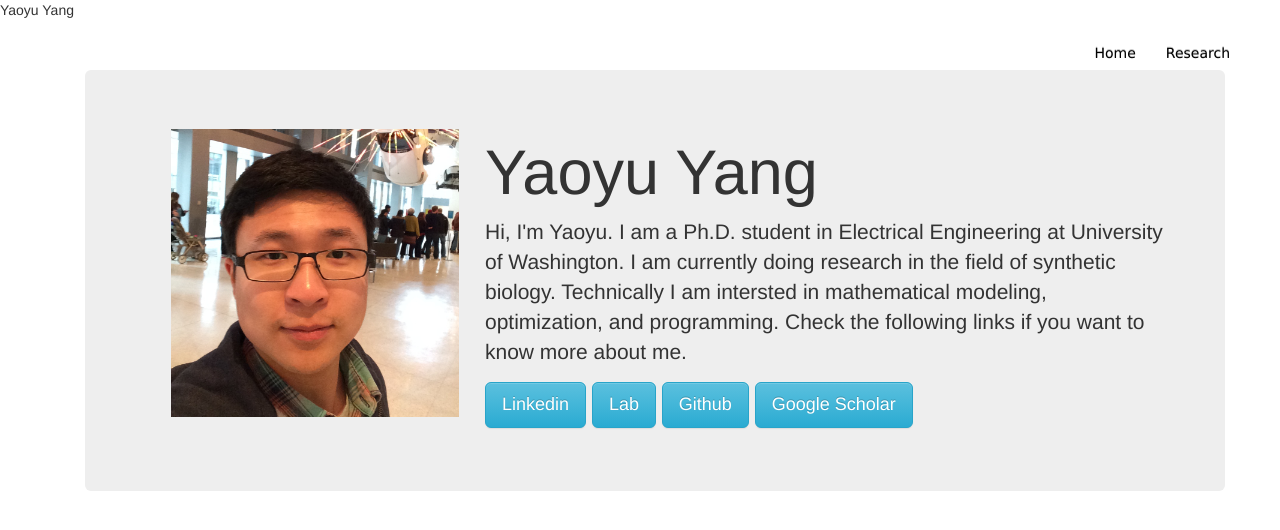
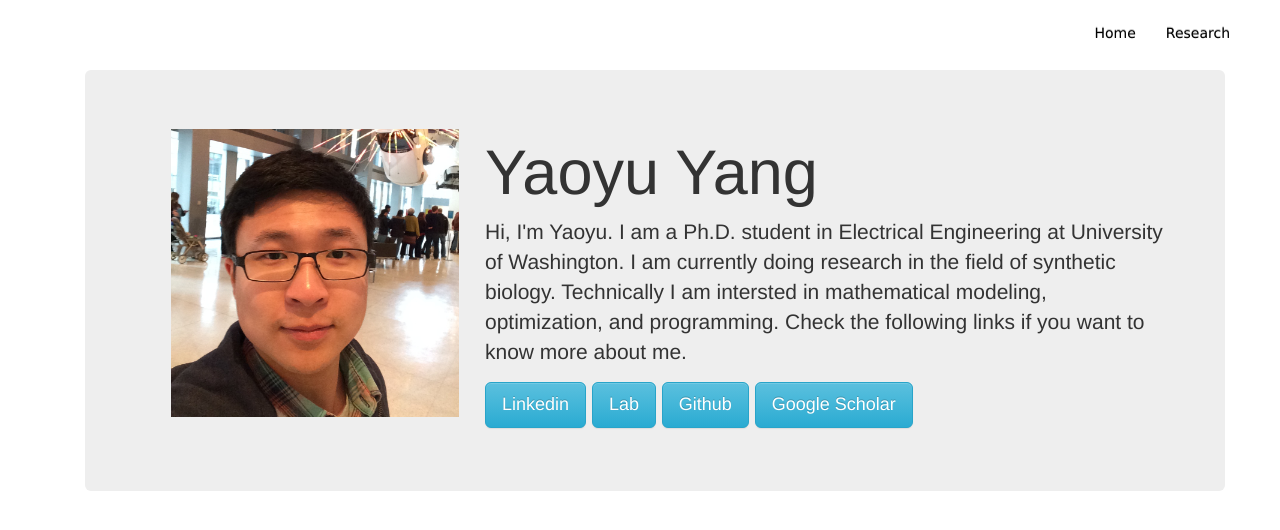
Before and after one commit to yaoyuyang/yaoyuyang.github.io, a Jekyll site: the page built from index.html, in a window 1280 px wide. Shown: the top 530 px of the page. Built offline with Jekyll 4.4.1, drawn with Linux system fonts in a browser that asks for light colours.

Commit message:
Update default.html

```diff
--- a/_layouts/default.html
+++ b/_layouts/default.html
@@ -18,8 +18,6 @@
 
 
     <div id="navbar" class="navbar navbar-inverse navbar-fixed-top navbar-custom navbar-inner" role="navigation">
-
-    <div id='klavins-lab'>Yaoyu Yang</div>
 
       <div class="container-fluid">
         <div class="navbar-header">
```
